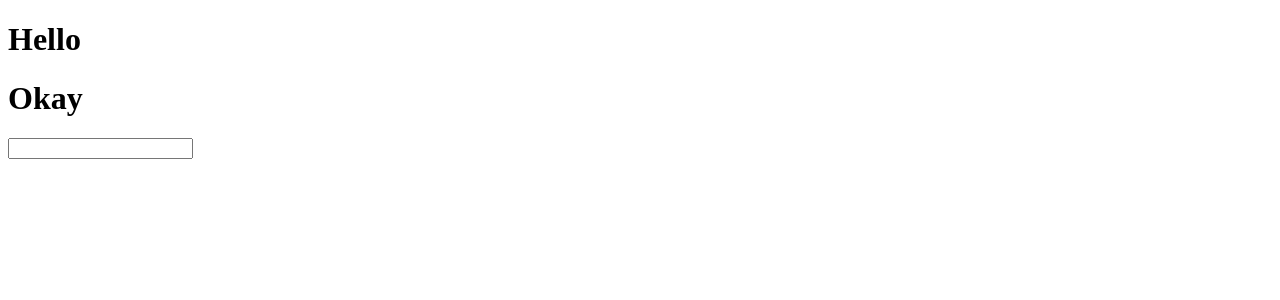
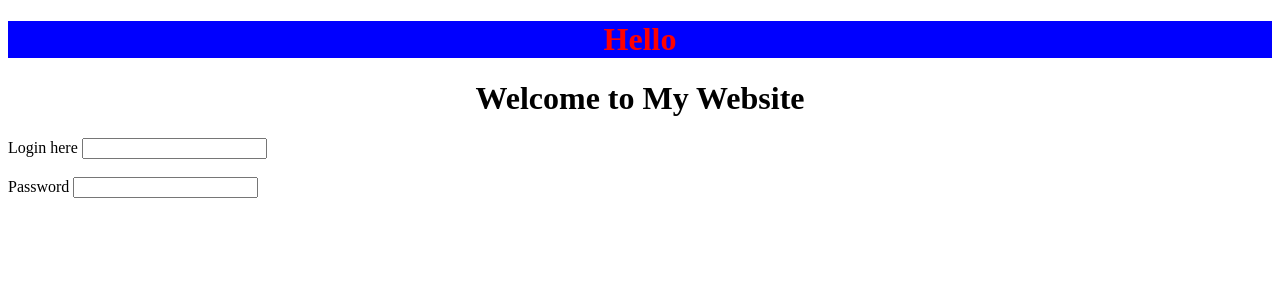
Before and after one commit to The-Special-Character-IT-Services/GTB_Portal, a React app: page / in a window 1280 px wide. Shown: the top 300 px of the page. Built offline with nearby package versions, Linux system fonts and the light colour scheme; the HTML template or start-up script is replaced by a standard one.

Commit message:
just updated

```diff
--- a/src/App.js
+++ b/src/App.js
@@ -9,7 +9,7 @@ const App = ({ greet, message }) => (
   </div>
 );
 
-App.prototypes = {
+App.propTypes = {
   greet: PropTypes.string.isRequired,
   message: PropTypes.string,
 };
--- /dev/null
+++ b/src/classPrac.js
@@ -0,0 +1,41 @@
+/* eslint-disable react/prefer-stateless-function */
+/* eslint-disable react/static-property-placement */
+import React, { Component } from 'react';
+import PropTypes from 'prop-types';
+
+export default class ClassApp extends Component {
+  static propTypes = {
+    greet: PropTypes.string.isRequired,
+    message: PropTypes.string,
+  };
+
+  static defaultProps = {
+    message: 'i am good',
+  };
+
+  render() {
+    const { greet, message } = this.props;
+    return (
+      <div>
+        <h1
+          style={{
+            color: 'red',
+            backgroundColor: 'blue',
+            textAlign: 'center',
+          }}>
+          {greet}
+        </h1>
+        <h1
+          style={{
+            textAlign: 'center',
+          }}>
+          {message}
+        </h1>
+        Login here <input type="text" />
+        <br />
+        <br />
+        Password <input type="Password" />
+      </div>
+    );
+  }
+}
--- a/src/index.js
+++ b/src/index.js
@@ -1,5 +1,8 @@
 import React from 'react';
 import ReactDOM from 'react-dom';
-import App from './App';
+import ClassApp from './classPrac';
 
-ReactDOM.render(<App greet="Hello" message="Okay" />, document.getElementById('root'));
+ReactDOM.render(
+  <ClassApp greet="Hello" message="Welcome to My Website" />,
+  document.getElementById('root'),
+);
```
